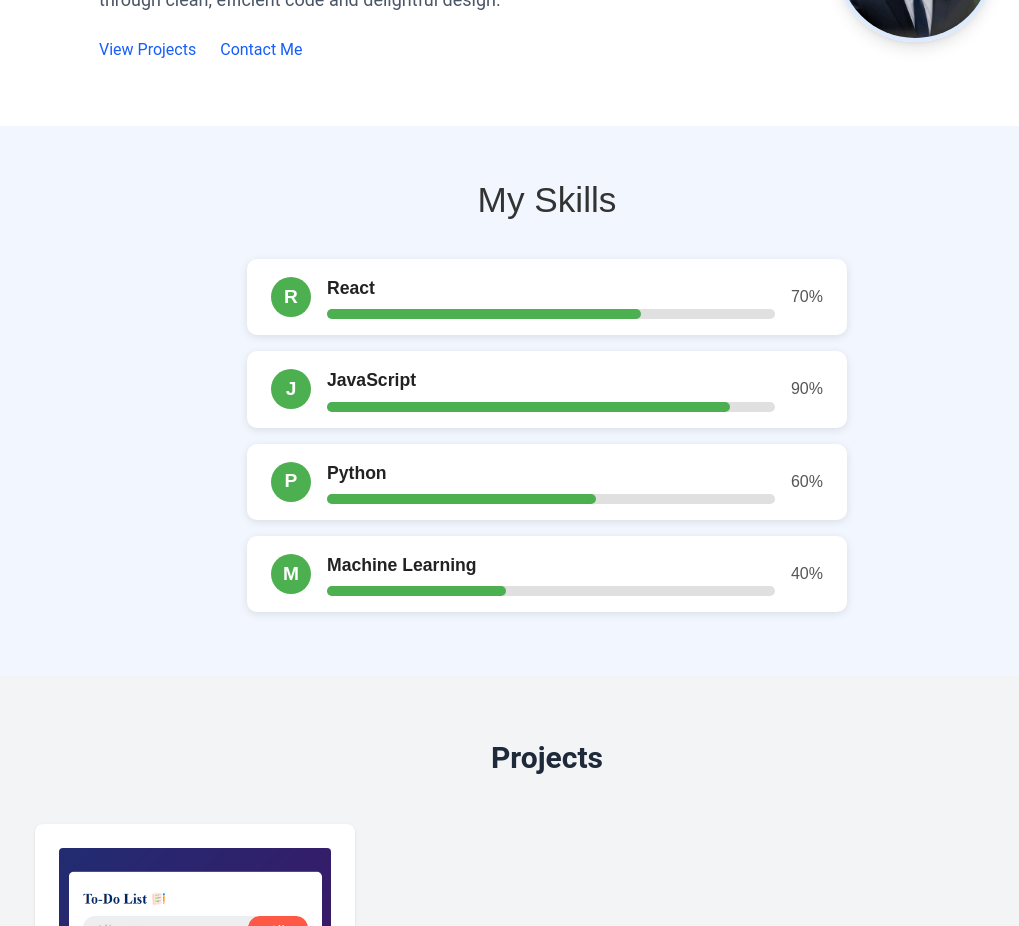
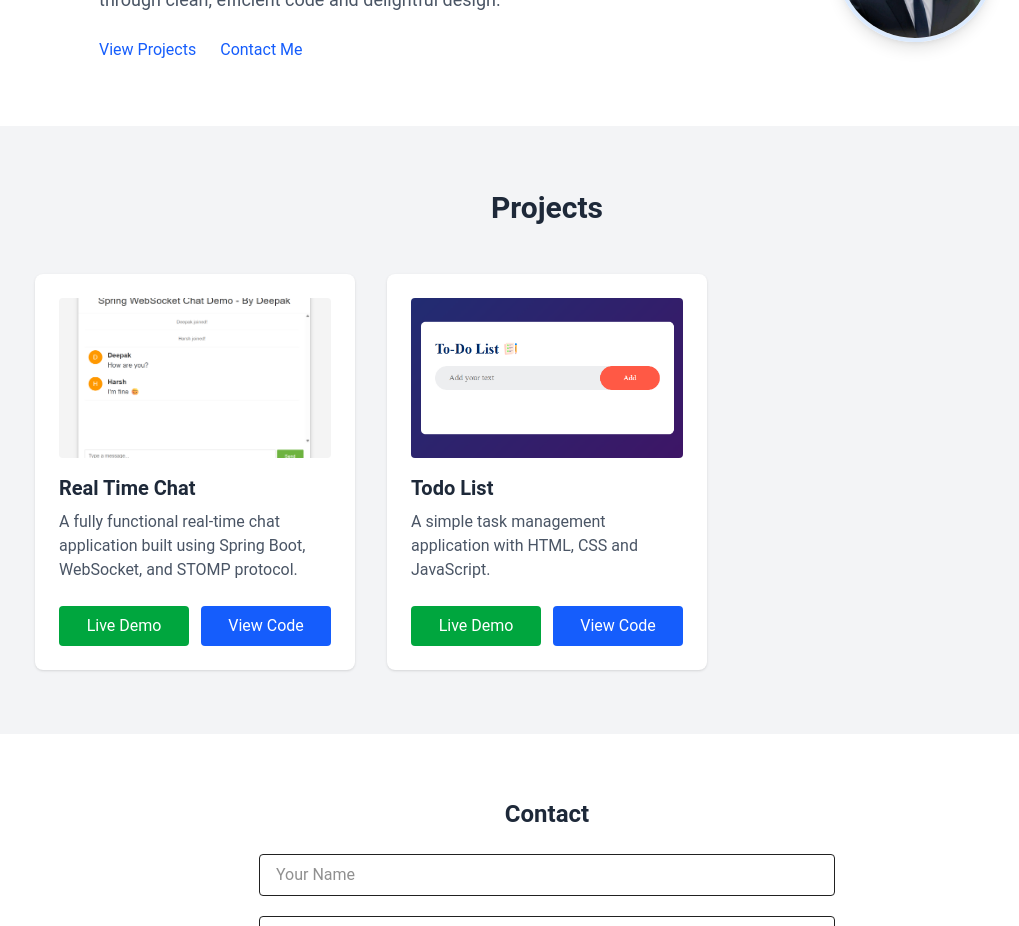
Before and after one commit to deepak3003/Portfolio, a React (Vite) app in the folder my-portfolio/: page / in a window 1280 px wide. Shown: the part 820-1746 px from the top of the page, without its empty margins (93-1112 px from the left). Built offline with nearby package versions, Linux system fonts and the light colour scheme.

Commit message:
update project

```diff
--- a/my-portfolio/src/App.jsx
+++ b/my-portfolio/src/App.jsx
@@ -7,7 +7,7 @@ import About from './components/About'
 import Project from './components/Project'
 import Contact from './components/Contact'
 import Footer from './components/Footer'
-import Skill from './components/Skill'
+// import Skill from './components/Skill'
 
 
 function App() {
@@ -18,7 +18,7 @@ function App() {
   <Header></Header>
   <Hero></Hero>
   <About></About>
-  <Skill></Skill>
+  {/* <Skill></Skill> */}
   <Project></Project>
   <Contact></Contact>
   <Footer/>
--- a/my-portfolio/src/components/Project.jsx
+++ b/my-portfolio/src/components/Project.jsx
@@ -1,14 +1,14 @@
 import React from "react";
 
 const projects = [
-  // {
-  //   title: "Portfolio Website",
-  //   description:
-  //     "A sleek, responsive website built with React and Tailwind CSS to showcase my work.",
-  //   img: "https://via.placeholder.com/400x200",
-  //   live: "https://your-portfolio-live-link.com",
-  //   code: "https://github.com/yourusername/portfolio",
-  // },
+  {
+    title: "Real Time Chat",
+    description:
+      "A fully functional real-time chat application built using Spring Boot, WebSocket, and STOMP protocol.",
+    img: "RealTimeChat.png",
+    live: "https://real-time-chat-wt3s.onrender.com/",
+    code: "https://github.com/deepak3003/Real-Time_Chat",
+  },
   {
     title: "Todo List",
     description:
```
Also changed, not shown: my-portfolio/public/RealTimeChat.png (added).
